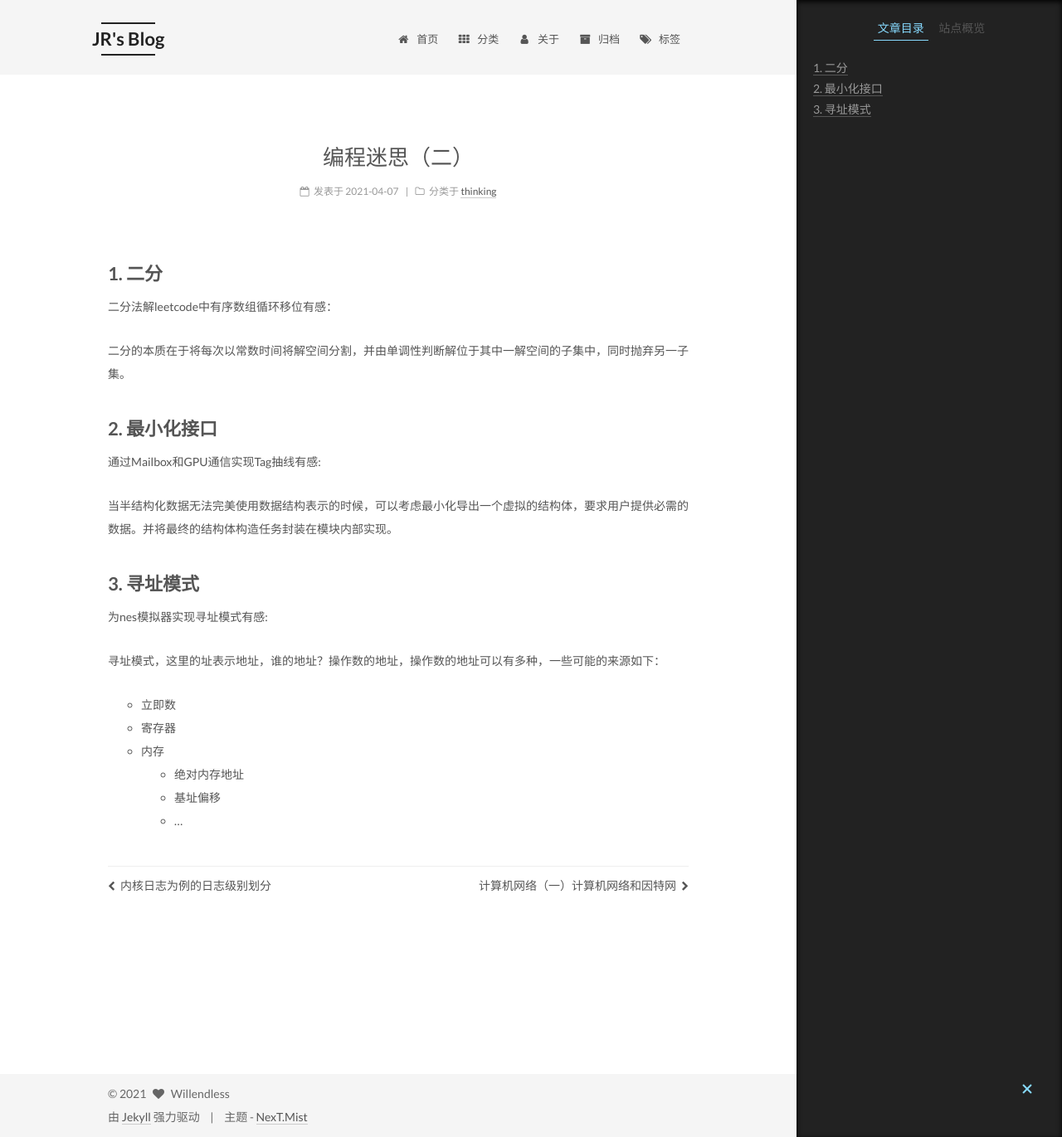
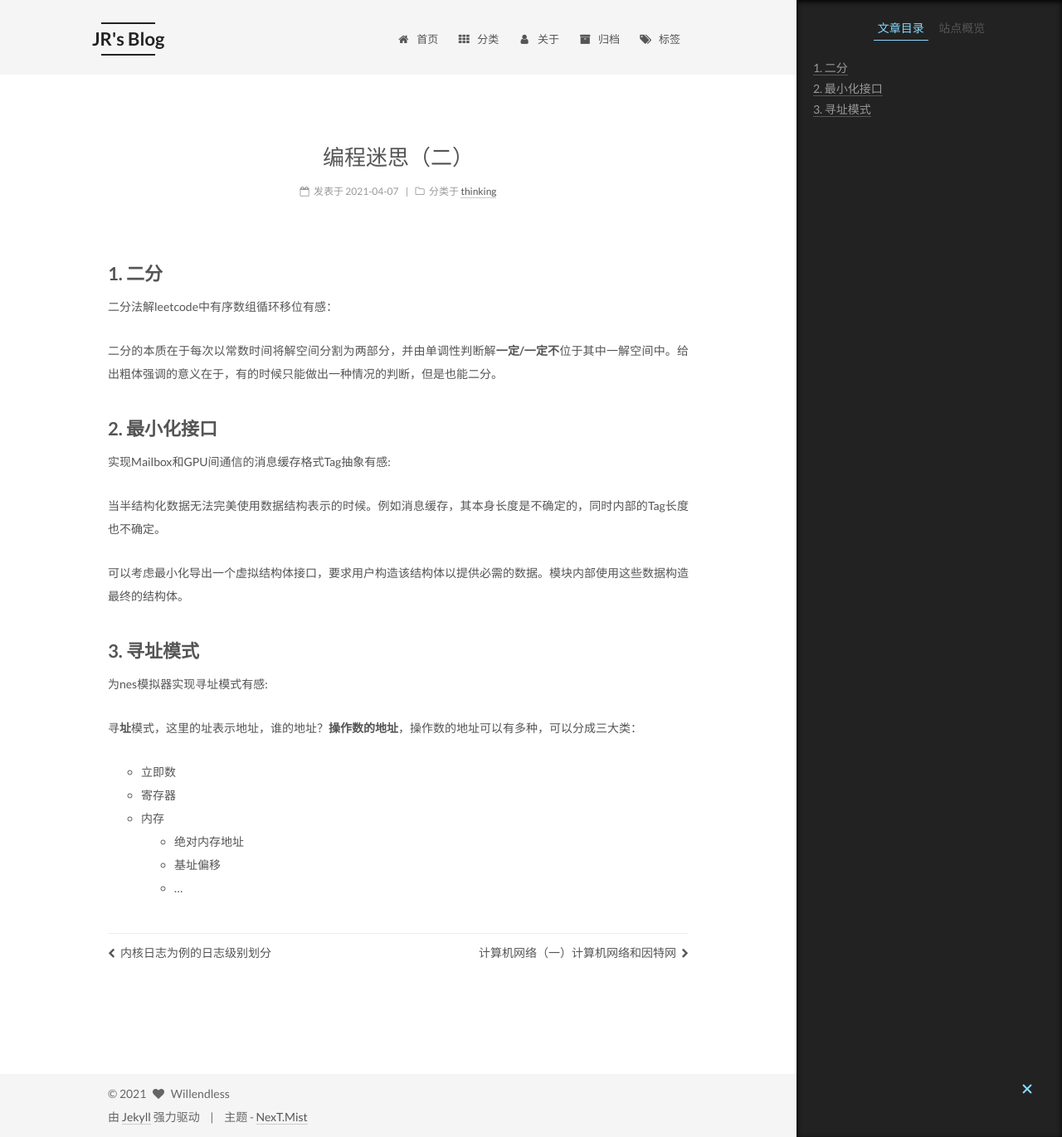
Before and after one commit to Willendless/willendless.github.io, a Jekyll site: the page built from _posts/2021-4-7-编程迷思2.md, in a window 1280 px wide and 1371 px high. Shown: the whole window at 83% size. Built offline with Jekyll 4.4.1, drawn with Linux system fonts in a browser that asks for light colours; comment, search, counter and statistics services are not loaded.

Commit message:
chore: update post

```diff
--- a/_posts/2021-4-7-编程迷思2.md
+++ b/_posts/2021-4-7-编程迷思2.md
@@ -9,19 +9,21 @@ category: thinking
 
 二分法解leetcode中有序数组循环移位有感：
 
-二分的本质在于将每次以常数时间将解空间分割，并由单调性判断解位于其中一解空间的子集中，同时抛弃另一子集。
+二分的本质在于每次以常数时间将解空间分割为两部分，并由单调性判断解**一定/一定不**位于其中一解空间中。给出粗体强调的意义在于，有的时候只能做出一种情况的判断，但是也能二分。
 
 ## 2. 最小化接口
 
-通过Mailbox和GPU通信实现Tag抽线有感:
+实现Mailbox和GPU间通信的消息缓存格式Tag抽象有感:
 
-当半结构化数据无法完美使用数据结构表示的时候，可以考虑最小化导出一个虚拟的结构体，要求用户提供必需的数据。并将最终的结构体构造任务封装在模块内部实现。
+当半结构化数据无法完美使用数据结构表示的时候。例如消息缓存，其本身长度是不确定的，同时内部的Tag长度也不确定。
+
+可以考虑最小化导出一个虚拟结构体接口，要求用户构造该结构体以提供必需的数据。模块内部使用这些数据构造最终的结构体。
 
 ## 3. 寻址模式
 
 为nes模拟器实现寻址模式有感:
 
-寻址模式，这里的址表示地址，谁的地址？操作数的地址，操作数的地址可以有多种，一些可能的来源如下：
+寻**址**模式，这里的址表示地址，谁的地址？**操作数的地址**，操作数的地址可以有多种，可以分成三大类：
 
 + 立即数
 + 寄存器
```
